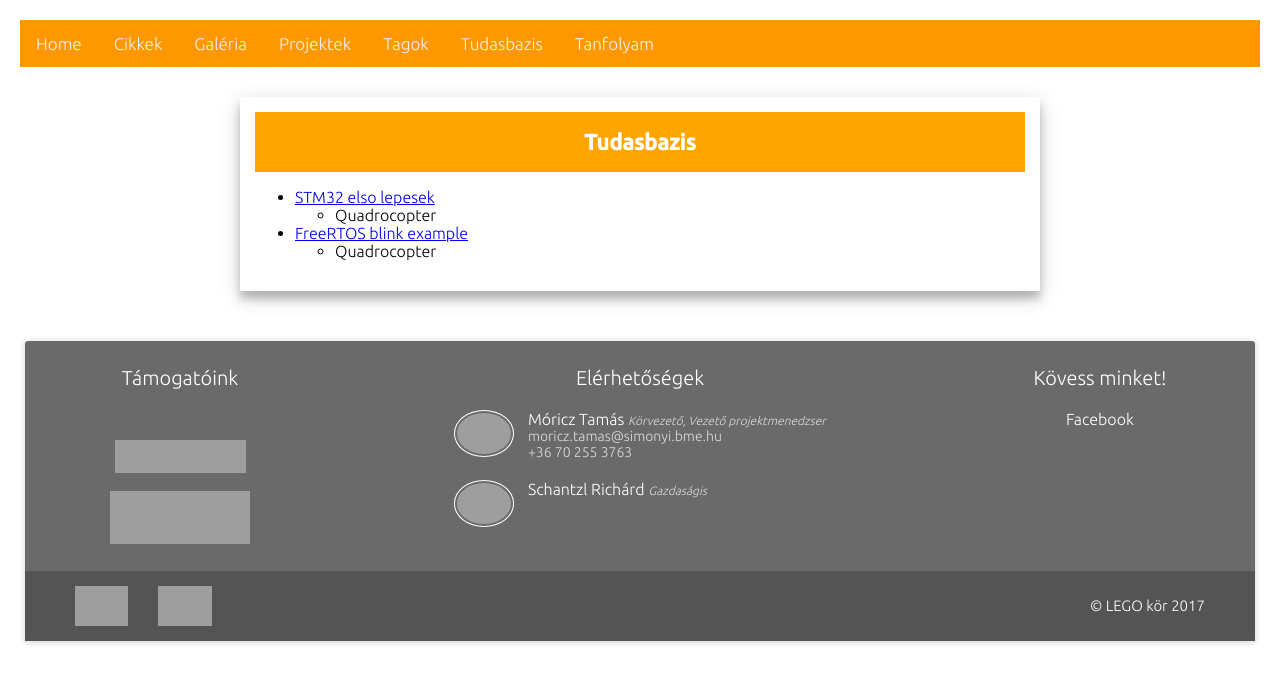
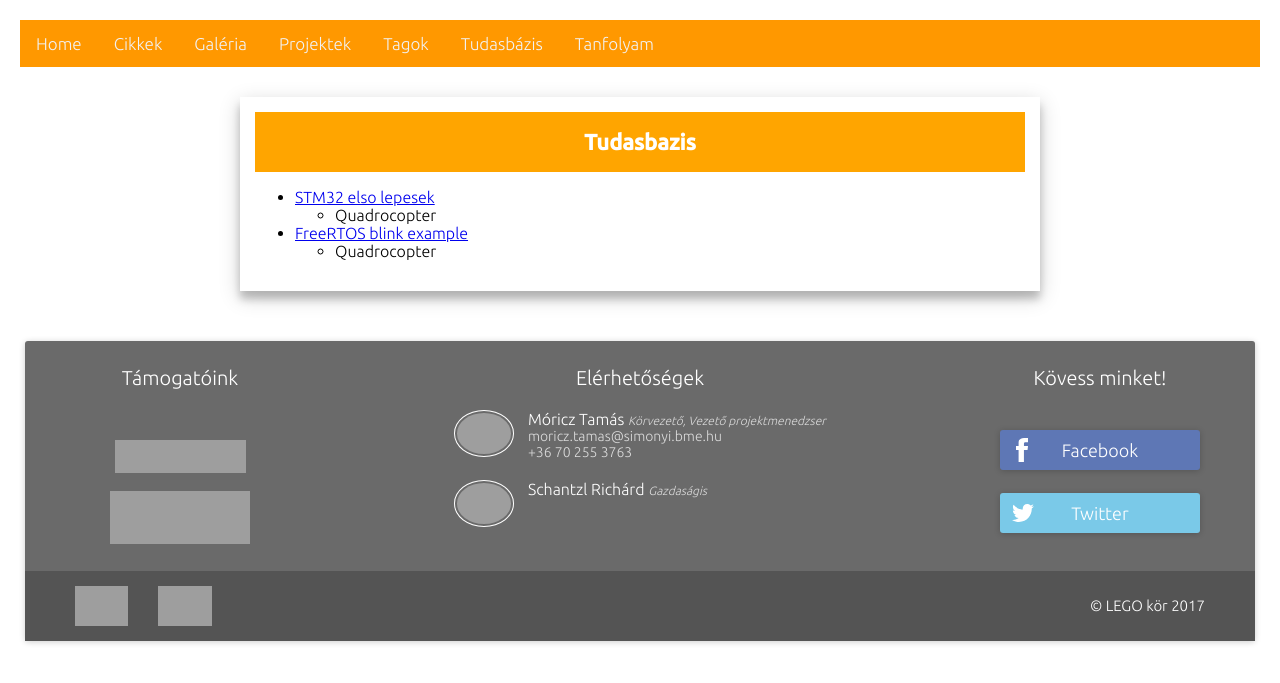
Before and after one commit to legokor/legokor.hu, a Jekyll site: the page built from tudasbazis.html, in a window 1280 px wide, cut to the strip 0-683 px from the top of the page. Built offline with Jekyll 4.4.1, drawn with Linux system fonts in a browser that asks for light colours; grey boxes are pictures that could not be loaded.

Commit message:
added social buttons

```diff
--- a/_includes/footer.html
+++ b/_includes/footer.html
@@ -16,7 +16,8 @@
 
     <div class='footer-column footer-column-right'>
       <h3>Kövess minket!</h3>
-      <a href='https://www.facebook.com/LegoKor' class='btn btn-social btn-facebook'><div class='use-sprite'></div>Facebook</a>
+      <a href='https://www.facebook.com/LegoKor' class='social-button fb-button'><div class='use-sprite'></div>Facebook</a>
+      <a href='https://twitter.com/lego_lab' class='social-button tw-button'><div class='use-sprite'></div>Twitter</a>
     </div>
   </div>
 
--- a/_layouts/default-wide.html
+++ b/_layouts/default-wide.html
@@ -49,7 +49,7 @@
     <a href='/galeria/'>Galéria</a>
     <a href='/projektek/'>Projektek</a>
     <a href='/tagok/'>Tagok</a>
-    <a href='/tudasbazis/'>Tudasbazis</a>
+    <a href='/tudasbazis/'>Tudasbázis</a>
     <a href='/tanfolyam/'>Tanfolyam</a>
     <a href="javascript:void(0);" class="icon" onclick="respo()">&#9776;</a>
   </div>
--- a/css/footer.css
+++ b/css/footer.css
@@ -64,31 +64,77 @@ footer a, footer a:visited {
   position: absolute;
   width: 200px;
 }
-/*
-.footer-column {
-  display: inline-block;
-  margin: 0;
-  vertical-align: top;
-  width: auto;
-}
-.footer-column:after {
-  content:"";
-  display:table;
-  clear:both
+
+.footer-column-right h3 {
+  margin-bottom: 40px;
 }
 
-.footer-column-side {
-  width: 25%;
+.social-button {
+  box-shadow: 0px 1px 6px rgba(0, 0, 0, 0.2);
+  border-radius: 3px;
+  color: #fff;
+  display: block;
+  font-size: 18px;
+  height: 40px;
+  line-height: 40px;
+  margin: 0 auto 23px;
+  position: relative;
+  text-align: center;
+  text-decoration: none;
+  transition: all 0.3s;
+  width: 200px;
 }
 
-.footer-column-side img {
-  width: 140px;
-  display: block;
-  margin: 30px auto;
+.social-button:hover {
+  box-shadow: 0px 1px 10px rgba(0, 0, 0, 0.3);
 }
 
+.social-button a {
+  color: #fff;
+  display: block;
+  line-height: 50px;
+}
 
-*/
+.fb-button {
+  background: #5e77b5;
+}
+
+.fb-button:hover {
+  background-color: #4b5f90;
+}
+
+.fb-button div {
+  background-position: -360px 0px;
+  height: 24px;
+  left: 16px;
+  position: absolute;
+  top: 8px;
+  width: 12px;
+}
+
+.tw-button {
+  background-color: #7ac9e8;
+}
+
+.tw-button:hover {
+  background-color: #61a0b9;
+}
+
+.tw-button div {
+  background-position: -390px 0px;
+  height: 18px;
+  left: 12px;
+  position: absolute;
+  top: 11px;
+  width: 22px;
+}
+
+.use-sprite {
+  background-color: transparent;
+  background-repeat: no-repeat;
+  background-image: url('/images/icon-sprite.svg');
+  background-size: 500px 500px;
+}
 
 .team-list {
   margin: 0px;
--- a/css/member-info.css
+++ b/css/member-info.css
@@ -53,6 +53,13 @@
   width: auto;
 }
 
+@media screen and (max-width: 450px) {
+  .member-info h2 {
+    display: block;
+    margin: 0;
+  }
+}
+
 /*
 .image-holder {
   width: 12%;
```
Also changed, not shown: _includes/member-info.html (+0 -21 lines), Gemfile.lock, images/icon-sprite.svg (added).
